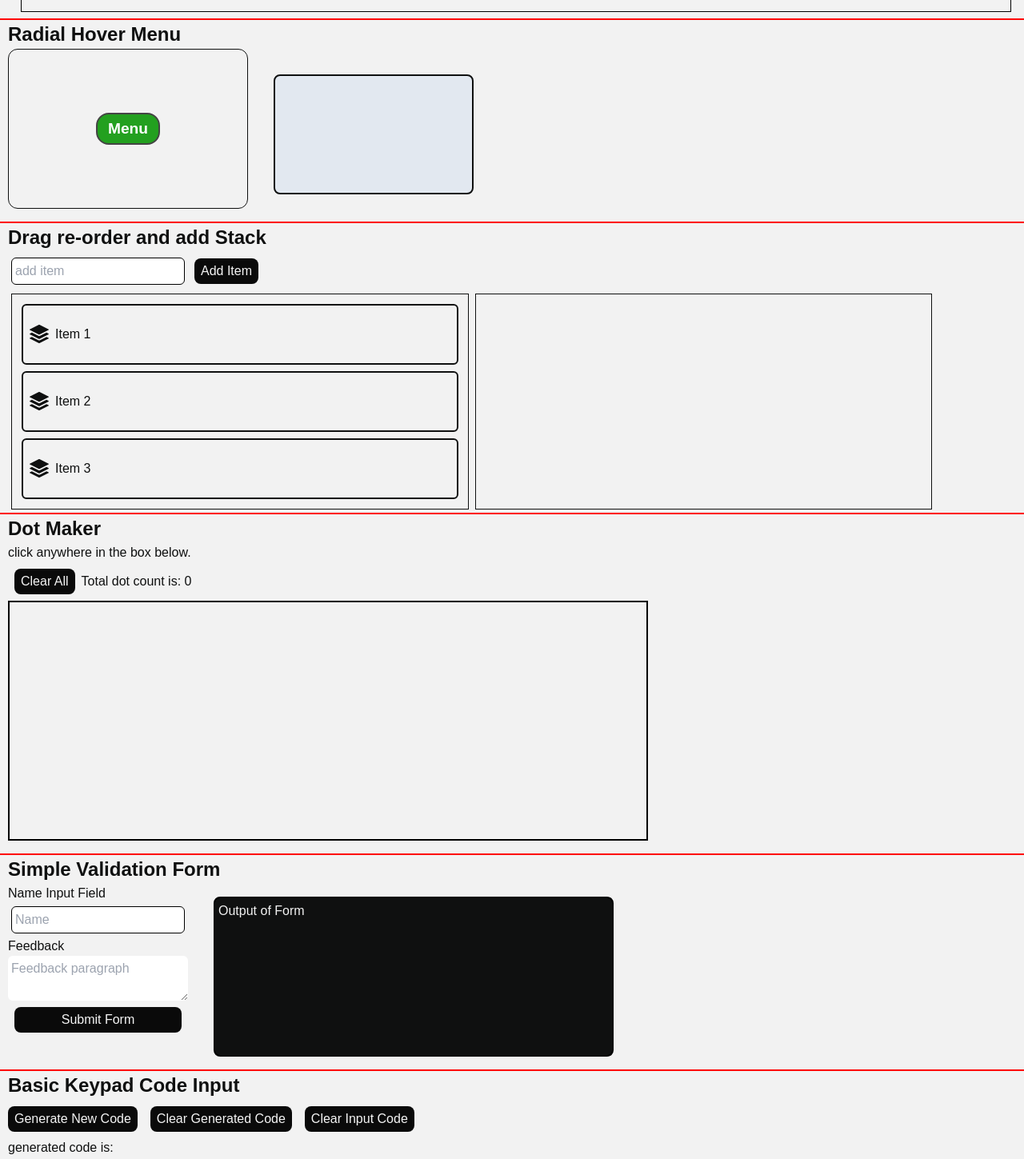
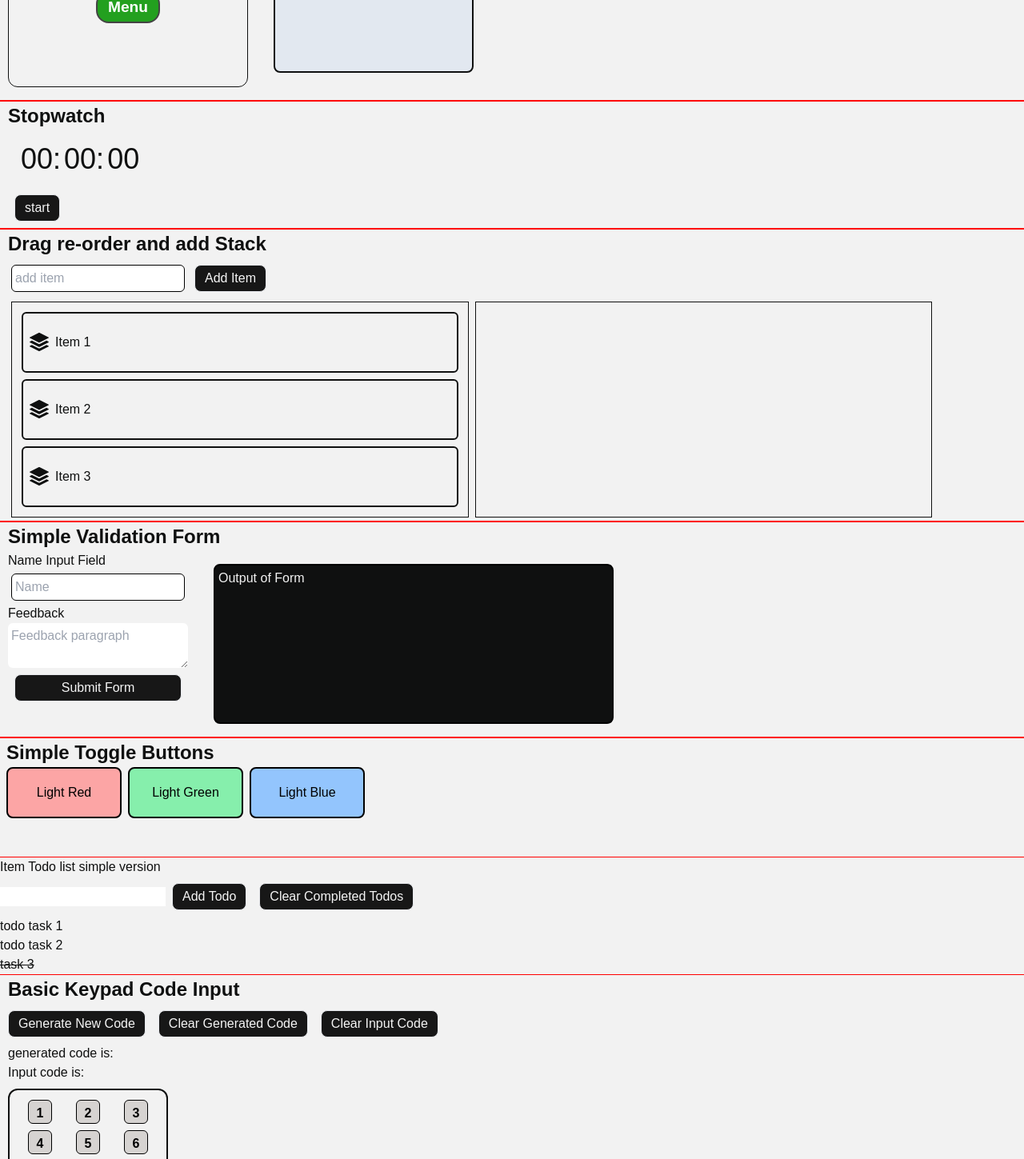
Before and after one commit to Cedaring-xr/common-react-components, a React (Vite) app: page / in a window 1280 px wide. Shown: the part 1260-2709 px from the top of the page at 80% size. Built offline with nearby package versions, Linux system fonts and the light colour scheme.

Commit message:
new components and general improvements

```diff
--- a/src/App.tsx
+++ b/src/App.tsx
@@ -12,6 +12,8 @@ import ValidationForm from './components/basic/ValidationForm'
 import Keypad from './components/basic/Keypad'
 import StarRating from './components/basic/StarRating'
 import IconAnimations from './components/basic/IconAnimations'
+import Stopwatch from './components/basic/StopWatch'
+import TodoList from './components/todoList/TodoList'
 
 const App = () => {
 	const [theme, setTheme] = useState<boolean>(true)
@@ -35,10 +37,10 @@ const App = () => {
 
 	return (
 		<div className="bg-bkg text-content">
-			<div className="flex flex-row">
+			<div className="flex flex-row justify-between">
 				<h1 className="text-3xl font-bold m-2 mb-8">List of React components and features for practice</h1>
-				<div className="flex flex-row m-2 p-2">
-					<button className="button" onClick={() => toggleTheme()}>
+				<div className="flex flex-row  mx-2 px-2">
+					<button className="button h-[35px] border-content" onClick={() => toggleTheme()}>
 						{theme ? (
 							<div className="flex flex-row gap-1">
 								Dark
@@ -51,23 +53,25 @@ const App = () => {
 							</div>
 						)}
 					</button>
-					<button className="button" onClick={() => showTestingStats()}>
+					<button className="button h-[35px] border-content" onClick={() => showTestingStats()}>
 						Testing Stats
 					</button>
 				</div>
 			</div>
 			{testingStats ? <div className="component">stats</div> : ''}
 			<SideMenu />
-			<ToggleButtons />
 			<NestedDropMenu />
 			<TabularPageContent />
 			<RadialMenu />
+			<Stopwatch />
 			<DragAndDrop />
-			<DotMaker />
 			<ValidationForm />
+			<ToggleButtons />
+			<TodoList />
 			<Keypad />
 			<StarRating />
 			<IconAnimations />
+			<DotMaker />
 		</div>
 	)
 }
--- a/src/components/basic/IconAnimations.tsx
+++ b/src/components/basic/IconAnimations.tsx
@@ -4,32 +4,40 @@ import { GiWaterDrop } from 'react-icons/gi'
 const IconAnimations = () => {
 	return (
 		<section className="component">
-			<div className="border border-gray-800 rounded-lg w-16 h-14 px-1 py-0 pt-2 flex flex-row m-4 bg-slate-600">
+			<h2 className="component-title">Animated Icons</h2>
+			<div className="flex flex-row">
+				<div className="border border-content rounded-lg w-16 h-14 px-1 py-0 pt-2 flex flex-row m-4 bg-slate-900">
 					<div className="w-2 bg-lime-500 animate-[playing_1.2s_ease-in-out_infinite] origin-bottom m-0.5"></div>
 					<div className="w-2 bg-lime-500 animate-[playing2_1.2s_ease-in-out_infinite] origin-bottom m-0.5"></div>
 					<div className="w-2 bg-lime-500 animate-[playing3_1.2s_ease-in-out_infinite] origin-bottom m-0.5"></div>
 					<div className="w-2 bg-lime-500 animate-[playing4_1.2s_ease-in-out_infinite] origin-bottom m-0.5"></div>
 					<div className="w-2 bg-lime-500 animate-[playing5_1.2s_ease-in-out_infinite] origin-bottom m-0.5"></div>
 				</div>
-			<div className="border border-gray-800 rounded-lg w-16 h-14 px-2 py-2 flex flex-row m-4 bg-slate-600 relative">
+				<div className="border border-content rounded-lg w-16 h-14 px-2 py-2 flex flex-row m-4 bg-slate-900 relative">
 					<div className="w-4 h-4 bg-emerald-500 animate-[cycle1_3s_infinite] absolute"></div>
 					<div className="w-4 h-4 bg-emerald-500 animate-[cycle2_3s_infinite] absolute  bottom-2 right-2"></div>
 				</div>
-			<div className="border border-gray-800 rounded-lg w-16 h-14 px-2 py-2 flex flex-row m-4 bg-slate-600 relative">
-				single spinner
+				<div className="border border-content rounded-lg w-16 h-14 px-3 py-2 flex flex-col gap-0 m-4 bg-purple-500 relative">
+					<div className="w-10 h-8 -mb-[17px] clip-box-outer bg-black"></div>
+					<div className="w-[34px] h-[22px] clip-box-inner absolute bg-purple-500 top-[11px] left-[15px]"></div>
+					<div className="border-[3px] rounded-b-md border-black w-10 h-6 justify-center flex mt-0">
+						<div className="border-[3px] border-black w-3 h-3 justify-center -mt-[1px]"></div>
 					</div>
-			<div className="border border-gray-800 rounded-lg w-16 h-14 px-2 py-2 flex flex-row m-4 bg-slate-600 relative">
-				multi spinner
 				</div>
-			<div className="border border-gray-800 rounded-lg w-16 h-14 px-2 py-2 flex flex-row m-4 bg-slate-600 relative items-center">
+				<div className="border border-content rounded-lg w-16 h-14 px-2 py-2 flex flex-row m-4 bg-slate-900 relative items-center">
 					<GiWaterDrop className="text-teal-500 text-2xl mx-auto animate-ping" />
 					<div className="chang-size rounded-full w-1 h-1"></div>
 				</div>
-			<div className="border border-gray-800 rounded-lg w-16 h-14 px-2 py-2 flex flex-row m-4 bg-slate-600 relative">
+				<div className="border border-content rounded-lg w-16 h-14 px-2 py-2 flex flex-row m-4 bg-slate-900 relative">
+					single spinner
+				</div>
+				<div className="border border-content rounded-lg w-16 h-14 px-2 py-2 flex flex-row m-4 bg-slate-900 relative">
+					multi spinner
+				</div>
+
+				<div className="border border-content rounded-lg w-16 h-14 px-2 py-2 flex flex-row m-4 bg-slate-900 relative">
 					One Plus spinning dots
 				</div>
-			<div className="border border-gray-800 rounded-lg w-16 h-14 px-2 py-2 flex flex-row m-4 bg-slate-600 relative">
-				twitch points redeem box
 			</div>
 		</section>
 	)
--- a/src/components/basic/StarRating.tsx
+++ b/src/components/basic/StarRating.tsx
@@ -1,9 +1,9 @@
 import React, { useState } from 'react'
 
-const Star = ({ yellow }) => {
+const Star = ({ yellow }: any) => {
 	return (
 		<svg
-			className={yellow ? 'yellow-star' : ''}
+			className={yellow ? 'fill-amber-500' : ''}
 			height="50"
 			width="50"
 			clipRule="evenodd"
@@ -20,21 +20,21 @@ const Star = ({ yellow }) => {
 	)
 }
 
-const StarRating = () => {
-	const [hoverIndex, setHoverIndex] = useState(0)
-	const [rating, setRating] = useState(0)
+const StarRating: React.FC = () => {
+	const [hoverIndex, setHoverIndex] = useState<number>(0)
+	const [rating, setRating] = useState<number>(0)
 
 	return (
-		<section>
-			<div className="widget-box">
-				<h1>Star Rating feedback</h1>
-				<div className="rating-box">
+		<section className="component">
+			<h2 className="component-title">Star Rating Feedback</h2>
+			<div>
+				<div className="">
 					<h3>Rate you experience</h3>
-					<ul className="starList">
+					<ul>
 						{[1, 2, 3, 4, 5].map((index) => {
 							return (
 								<li
-									className="star"
+									className="list-none inline-block"
 									key={index}
 									onMouseEnter={() => setHoverIndex(index)}
 									onMouseLeave={() => setHoverIndex(0)}
@@ -45,8 +45,10 @@ const StarRating = () => {
 							)
 						})}
 					</ul>
-					<p className="rating-description">{`current rating: ${rating} stars`}</p>
-					<button onClick={() => setRating(0)}>clear rating</button>
+					<p className="p-4">{`current rating: ${rating} stars`}</p>
+					<button className="button" onClick={() => setRating(0)}>
+						Clear Rating
+					</button>
 				</div>
 			</div>
 		</section>
--- /dev/null
+++ b/src/components/basic/StopWatch.tsx
@@ -0,0 +1,58 @@
+import React, { useState, useEffect } from 'react'
+
+const Stopwatch = () => {
+	const [time, setTime] = useState(0)
+	const [running, setRunning] = useState(false)
+
+	useEffect(() => {
+		let interval = null
+		if (running) {
+			interval = setInterval(() => {
+				setTime((prevTime) => prevTime + 10)
+			}, 10)
+		} else {
+			clearInterval(interval)
+		}
+		return () => clearInterval(interval)
+	}, [running])
+
+	const numberStyle = {
+		margin: '20px',
+		display: 'flex',
+		gap: '0.3rem'
+	}
+
+	return (
+		<section className="component">
+			<h2 className="component-title">Stopwatch</h2>
+			<div className="flex m-4 gap-1 text-4xl">
+				<span>{('0' + Math.floor((time / 60000) % 60)).slice(-2)}:</span>
+				<span>{('0' + Math.floor((time / 1000) % 60)).slice(-2)}:</span>
+				<span>{('0' + ((time / 10) % 100)).slice(-2)}</span>
+			</div>
+			{!running && time === 0 && (
+				<button className="button" onClick={() => setRunning(true)}>
+					start
+				</button>
+			)}
+			{running && (
+				<button className="button" onClick={() => setRunning(false)}>
+					stop
+				</button>
+			)}
+			{running ||
+				(time !== 0 && (
+					<button className="button" onClick={() => setRunning(true)}>
+						resume
+					</button>
+				))}
+			{running ||
+				(time > 0 && (
+					<button className="button" onClick={() => setTime(0)}>
+						reset
+					</button>
+				))}
+		</section>
+	)
+}
+export default Stopwatch
--- /dev/null
+++ b/src/components/todoList/Todo.tsx
@@ -0,0 +1,11 @@
+import React from 'react'
+
+const Todo = ({ todo }) => {
+	const { id, title, completed } = todo
+	const p = <p>{title}</p>
+	const text = completed ? <strike>{p}</strike> : p
+
+	return <div data-testid={`todo-${id}`}>{text}</div>
+}
+
+export default Todo
--- /dev/null
+++ b/src/components/todoList/TodoList.tsx
@@ -0,0 +1,41 @@
+import React, { useRef } from 'react'
+import Todo from './Todo'
+
+const TodoList = () => {
+	const todos = [
+		{ id: 1, title: 'todo task 1', completed: false },
+		{ id: 2, title: 'todo task 2', completed: false },
+		{ id: 3, title: 'task 3', completed: true }
+	]
+
+	const todoNameRef = useRef()
+
+	// pass down functions too?
+	function handleAddTodo() {
+		console.log('add')
+	}
+
+	const handleClearTodos = () => {
+		console.log('clear')
+	}
+
+	return (
+		<section>
+			<div>
+				<h3>Item Todo list simple version</h3>
+			</div>
+			<input type="text" ref={todoNameRef} />
+			<button className="button" onClick={handleAddTodo}>
+				Add Todo
+			</button>
+			<button className="button" onClick={handleClearTodos}>
+				Clear Completed Todos
+			</button>
+			{todos.map((todo) => {
+				return <Todo key={todo.id} todo={todo} />
+			})}
+		</section>
+	)
+}
+
+export default TodoList
--- a/src/globals.css
+++ b/src/globals.css
@@ -3,7 +3,6 @@
 @tailwind utilities;
 
 /* HSL colors because ??? */
-
 @layer base {
 	:root {
 		--color-bkg: 0deg 0% 95%; /* near white */
@@ -11,6 +10,7 @@
 		--color-fade: 0deg 0% 80%; /* light gray */
 		--color-accent1: 288deg 95.8% 90.6%; /* purple */
 		--color-accent2: 168deg 83.8% 78.2%; /* greenish teal */
+		--color-border1: 0deg 0% 9%; /* near black / same color as button */
 	}
 
 	/* un-comment to force color swapped based on machine dark mode preference*/
@@ -30,12 +30,22 @@
 		--color-fade: 0deg 0% 80%; /* light gray */
 		--color-accent1: 288deg 95.8% 60.6%; /* purple */
 		--color-accent2: 168deg 83.8% 48.2%; /* greenish teal */
+		--color-border1: 168deg 83.8% 48.2%; /* not working??? */
+	}
+}
+
+@layer utilities {
+	.clip-box-outer {
+		clip-path: polygon(10% 0, 90% 0, 100% 50%, 0 50%);
+	}
+	.clip-box-inner {
+		clip-path: polygon(9% 0, 91% 0, 100% 50%, 0 50%);
 	}
 }
 
 @layer components {
 	.button {
-		@apply rounded-lg p-1 px-2 m-2 bg-neutral-950 text-neutral-100;
+		@apply rounded-lg p-1 px-3 m-2 bg-neutral-900 text-neutral-100 border-[1px];
 	}
 
 	.input {
```
Lines whose indentation alone changed are shown as unchanged.
